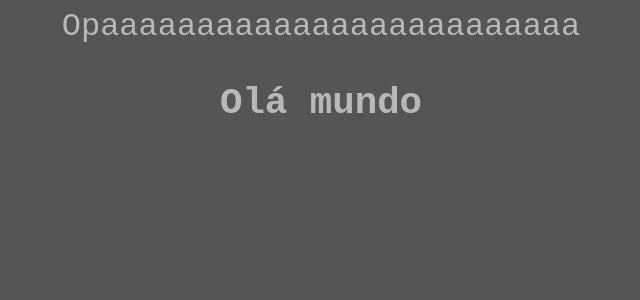
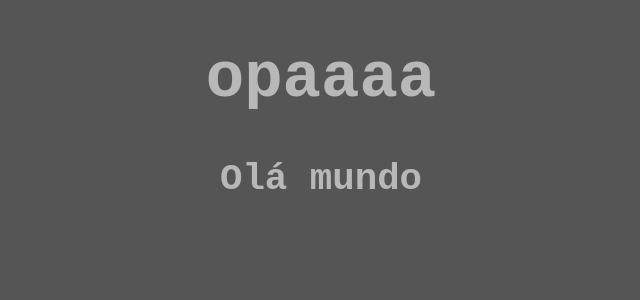
Before and after one commit to Marco-Antonio-Furtado/Contador-React, a React (Create React App) app: page / in a window 1280 px wide. Shown: the top 300 px of the page, without its empty margins (319-959 px from the left). Built offline with nearby package versions, Linux system fonts and the light colour scheme.

Commit message:
Utilizando uma arrow function

```diff
--- a/src/components/Teste.jsx
+++ b/src/components/Teste.jsx
@@ -1,7 +1,6 @@
 import React from 'react'
 
-function Teste(){
-    return  "Opaaaaaaaaaaaaaaaaaaaaaaaaa"
-}
-
-export default Teste
+export default () =>
+<>
+<h1>opaaaa</h1>
+</>
```
